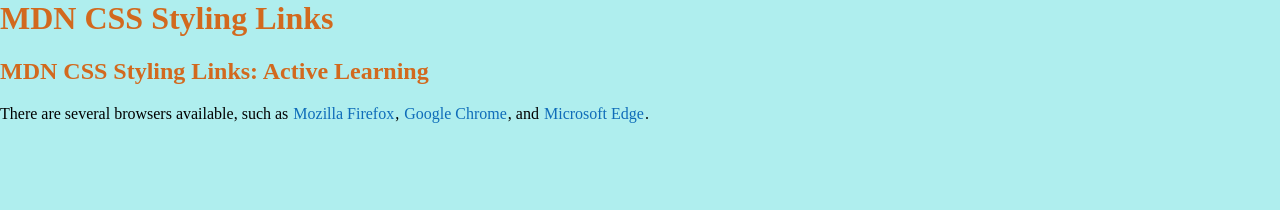
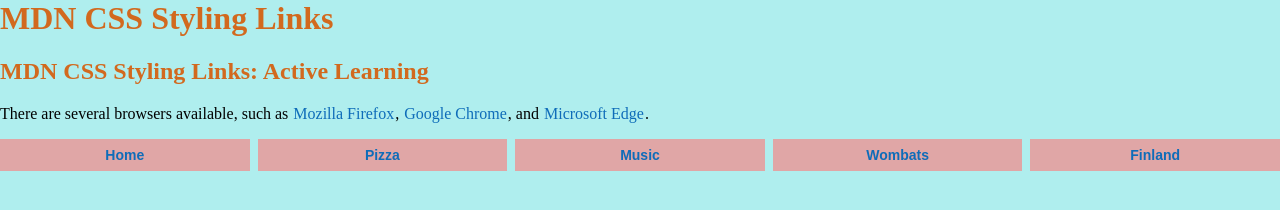
Before and after one commit to TXMack713/mdn-css-styling-links, a plain HTML site: page index.html in a window 1280 px wide. Drawn offline with Linux system fonts and the light colour scheme.

Commit message:
Completed the MDN CSS Styling Links active learning exercise.

```diff
--- a/index.html
+++ b/index.html
@@ -21,6 +21,12 @@
     </p>
   </section>
 
+  <nav>
+    <ul>
+  <li><a href="#">Home</a></li><li><a href="#">Pizza</a></li><li><a href="#">Music</a></li><li><a href="#">Wombats</a></li><li><a href="#">Finland</a></li>
+</ul>
+  </nav>
+
 
 </body>
 
--- a/styles.css
+++ b/styles.css
@@ -49,3 +49,37 @@ a:active {
   background: rgb(154, 185, 14);
   border-bottom: 2px solid;
 }
+
+ul {
+  display: inline;
+  inline-size: 100%;
+  padding: 0;
+  font-family: Arial, Helvetica, sans-serif;
+  font-size: 0.875rem;
+}
+
+ul li {
+  display: inline-block;
+  inline-size: 19.5%;
+  block-size: 2rem;
+  line-height: 2rem;
+  margin-right: 0.625%;
+  margin-left: 0;
+  background: rgb(224, 166, 166);
+  text-align: center;
+  font-weight: 600;
+  outline: none;
+  /* padding: 0.5rem 0; */
+}
+
+li:last-child {
+  margin-right: 0;
+}
+
+li:focus,
+li:hover,
+li > a:focus,
+li > a:hover {
+  background: rgb(127, 168, 196);
+  border: none;
+}
```
